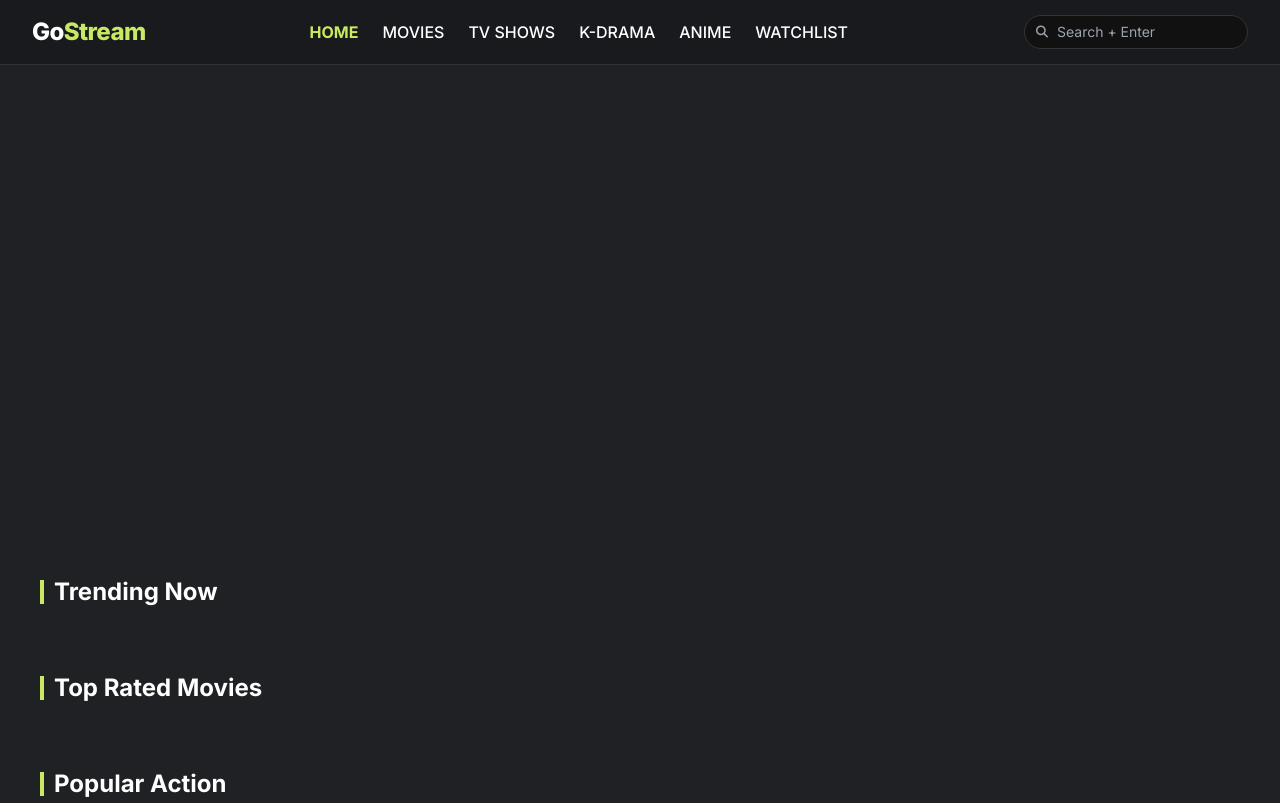
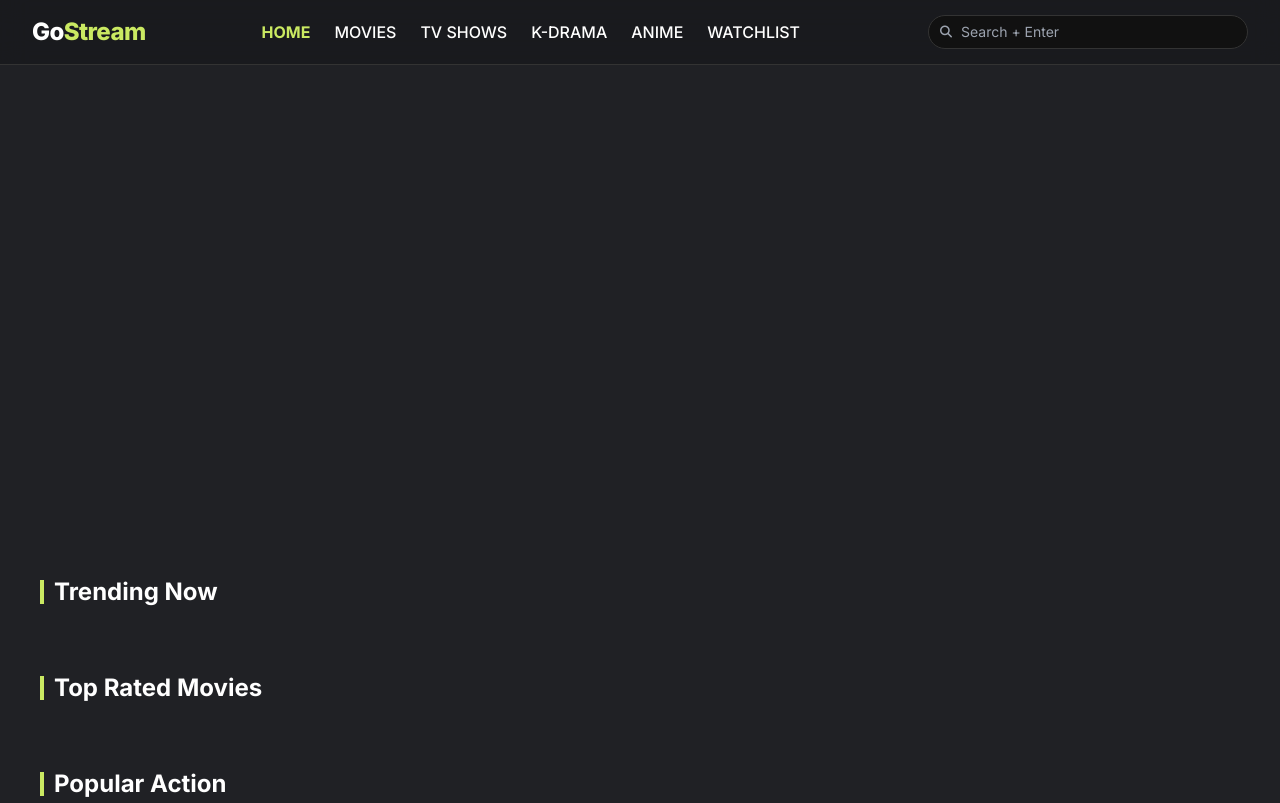
Before and after one commit to Nappin1/GoStream, a website: page index.html in a window 1280 px wide. Shown: the top 803 px of the page. Drawn offline with nearby package versions, Linux system fonts and the light colour scheme; no server answers.

Commit message:
Update index.html

```diff
--- a/index.html
+++ b/index.html
@@ -251,7 +251,7 @@
             <div class="flex items-center pl-3 space-x-4">
                 <div class="relative sm:block">
                     <input id="global-search-input" type="text" placeholder="Search + Enter"
-                        class="bg-[#111] border border-[#333] text-white text-sm rounded-full py-1.5 pl-8 pr-3 md:w-40 w-full md:w-56 focus:outline-none focus:border-primary transition-colors">
+                        class="bg-[#111] border border-[#333] text-white text-sm rounded-full py-1.5 pl-8 pr-3 md:w-80 w-full md:w-56 focus:outline-none focus:border-primary transition-colors">
                     <i class="fas fa-search text-gray-400 absolute left-3 top-1/2 -translate-y-1/2 text-xs"></i>
                 </div>
                 <button id="mobile-nav-toggle" class="md:hidden outline-none text-white text-xl">
```
